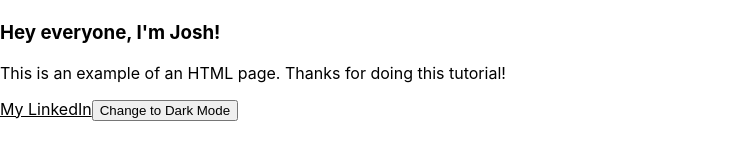
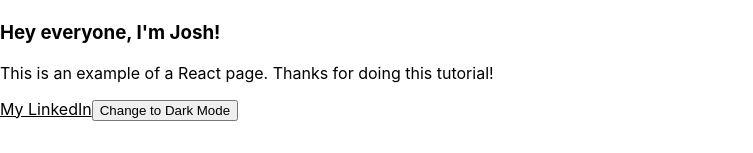
Before and after one commit to joshuadsouza/week4-tutorial, a React (Create React App) app: page / in a window 1280 px wide. Shown: the part 265-418 px from the top of the page, without its empty margins (0-753 px from the left). Built offline with nearby package versions, Linux system fonts and the light colour scheme.

Commit message:
change for deployments

```diff
--- a/src/App.js
+++ b/src/App.js
@@ -5,7 +5,9 @@ function App() {
   const [isPageDark, setIsPageDark] = useState(false);
   return (
     <div className={ isPageDark ? "BodyDark" : "BodyLight" }>
-        <img alt="Profile Pic" className="ProfileImage" src="https://media-exp1.licdn.com/dms/image/C4D03AQHMmkp3U8vQdA/profile-displayphoto-shrink_800_800/0/1646000571951?e=1658361600&v=beta&t=_DPW_lHvwdHVNzlcJCfdrL3d74OqEHlbBS4PE6t-vRM" />
+        <img alt="Profile Pic" className="ProfileImage"
+        src="https://media-exp1.licdn.com/dms/image/C4D03AQHMmkp3U8vQdA/profile-displayphoto-shrink_400_400/0/1646000571951?e=1674086400&v=beta&t=y5ROVjSUbcvieEcOD3pVwL-QcTS0lmWvzDkyHvI_IUk"
+        />
         <h1>
             Joshua D'Souza :) Thank you! Changing this
         </h1>
@@ -13,7 +15,7 @@ function App() {
             Hey everyone, I'm Josh!
         </h3>
         <p>
-            This is an example of an HTML page. Thanks for doing this tutorial!
+            This is an example of a React page. Thanks for doing this tutorial!
         </p>
         <a className={ isPageDark ? "LightText" : "DarkText" } id="linkedin" target="_blank" rel="noreferrer" href="https://www.linkedin.com/in/joshua-d-souza-758b74132/">
             My LinkedIn
```
